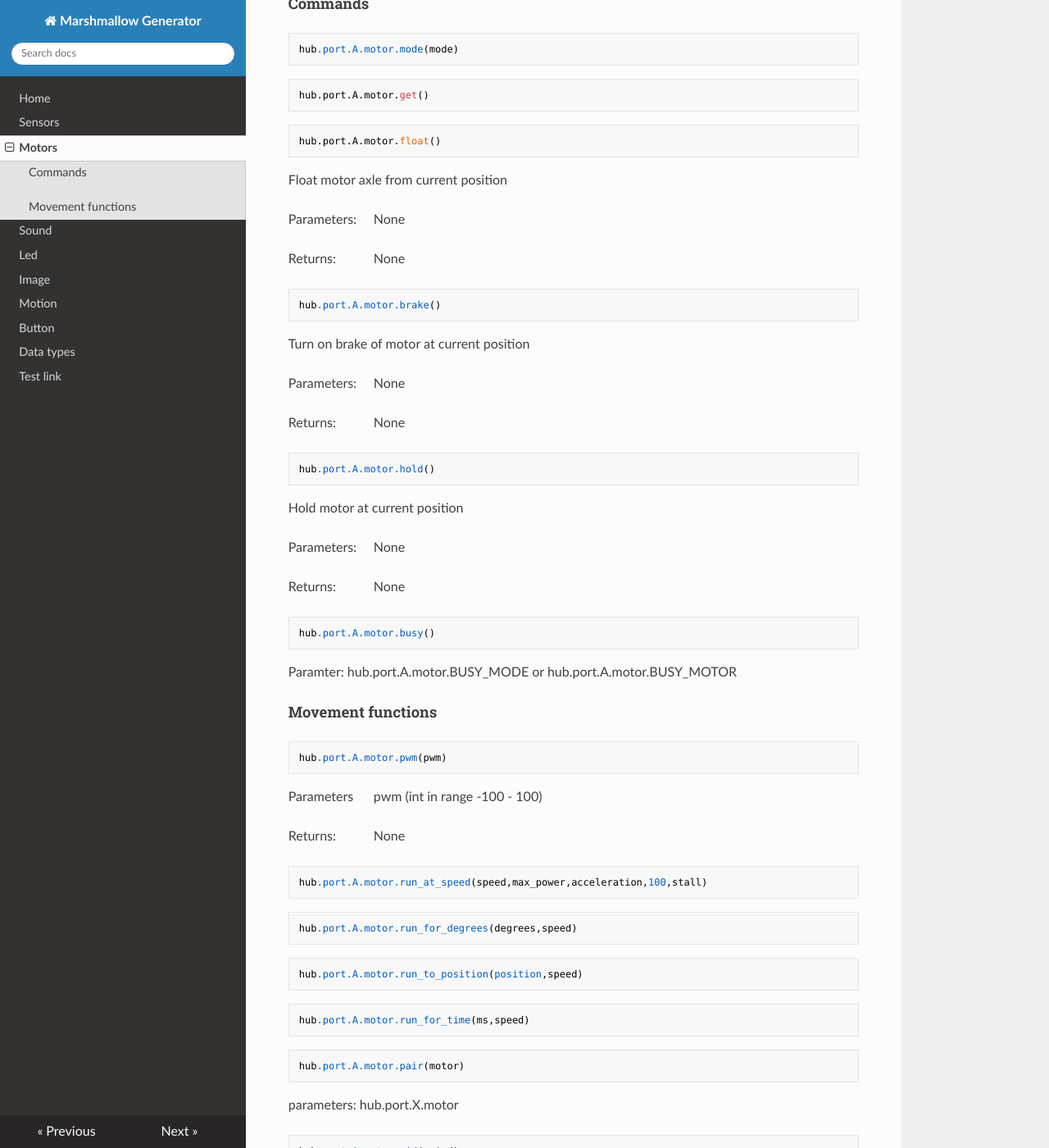
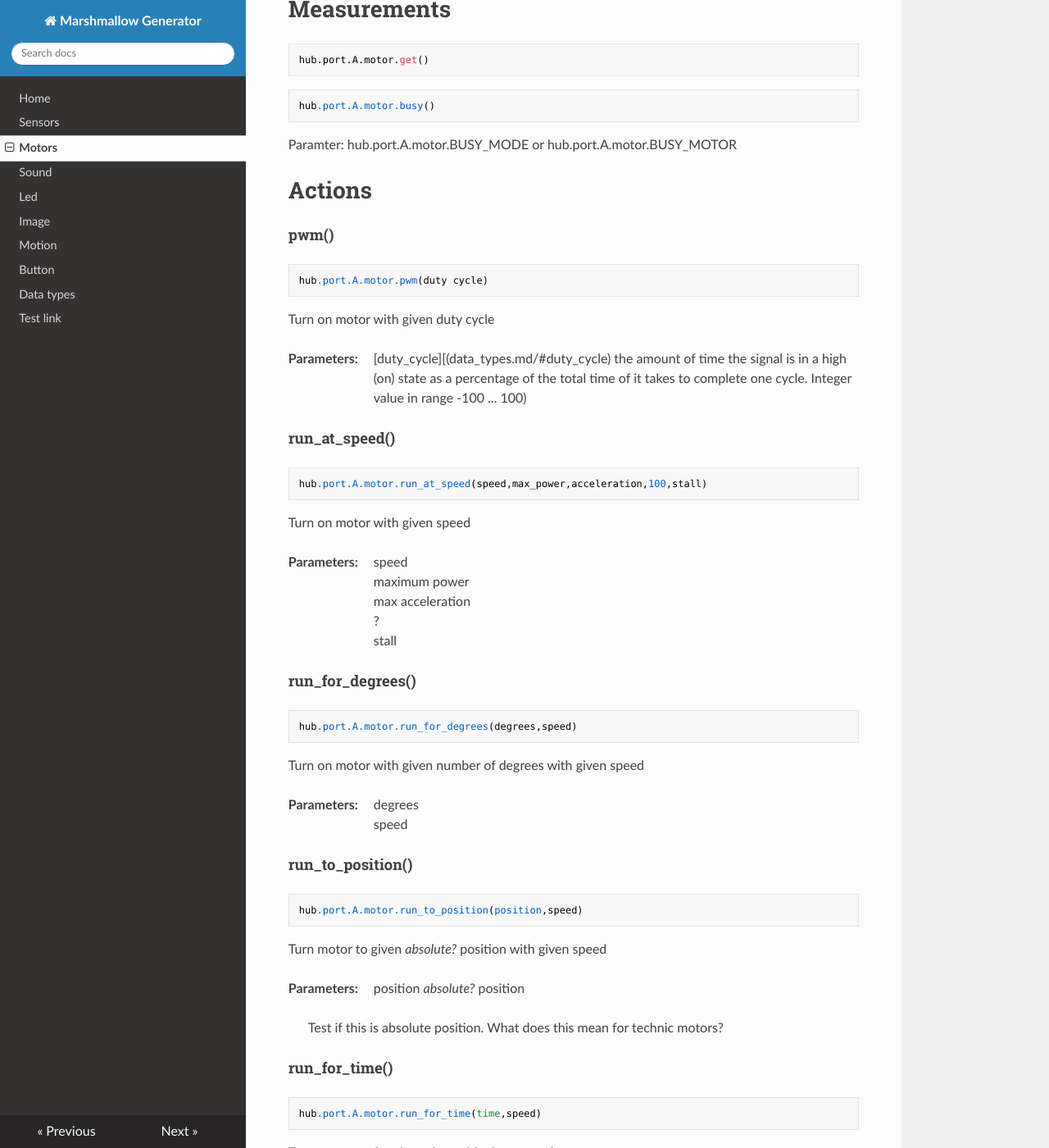
Before and after one commit to NStrijbosch/hub-module-notes, an MkDocs documentation site: the page built from docs/motors.md, in a window 1280 px wide and 1400 px high, scrolled down 546 px. Shown: the whole window at 82% size. Built offline with MkDocs 1.6.1, drawn with Linux system fonts in a browser that asks for light colours; nearby versions of some CDN libraries; some of the changed text lies outside the part shown.

Commit message:
Update motors.md

````diff
--- a/docs/motors.md
+++ b/docs/motors.md
@@ -40,94 +40,108 @@ hub.port.A.motor.STOP_BRAKE = 1
 hub.port.A.motor.STOP_HOLD = 2
 ```
 
-## Commands
-
-```
-hub.port.A.motor.mode(mode)
-```
+# Measurements
 
 ```
 hub.port.A.motor.get()
 ```
 
-
-
-```
-hub.port.A.motor.float()
-```
-Float motor axle from current position
-
-Parameters:
-
-* None
-
-Returns:
-
-* None
-
-```
-hub.port.A.motor.brake()
-```
-Turn on brake of motor at current position
-
-Parameters:
-
-* None
-
-Returns:
-
-* None
-
-```
-hub.port.A.motor.hold()
-```
-
-Hold motor at current position
-
-Parameters:
-
-* None
-
-Returns:
-
-* None
-
-##
 ```
 hub.port.A.motor.busy()
 ```
 Paramter:
 hub.port.A.motor.BUSY_MODE or hub.port.A.motor.BUSY_MOTOR
 
+# Actions
 
-## Movement functions
+## pwm()
 
 ```
-hub.port.A.motor.pwm(pwm)
+hub.port.A.motor.pwm(duty cycle)
 ```
-Parameters
 
-* pwm (int in range -100 - 100)
+Turn on motor with given duty cycle
 
-Returns:
+__Parameters:__
 
-* None
+*  [duty_cycle][(data_types.md/#duty_cycle) the amount of time the signal is in a high (on) state as a percentage of the total time of it takes to complete one cycle. Integer value in range -100 ... 100)
+
+## run_at_speed()
 
 ```
 hub.port.A.motor.run_at_speed(speed,max_power,acceleration,100,stall)
 ```
+Turn on motor with given speed
+
+__Parameters:__
+
+*  speed
+*  maximum power
+*  max acceleration
+*  ?
+*  stall
+
+## run_for_degrees()
 
 ```
 hub.port.A.motor.run_for_degrees(degrees,speed)
 ```
+Turn on motor with given number of degrees with given speed
+
+__Parameters:__
+
+*  degrees
+*  speed
+
+## run_to_position()
 
 ```
 hub.port.A.motor.run_to_position(position,speed)
 ```
 
+Turn motor to given _absolute?_ position with given speed
+
+__Parameters:__
+
+*  position _absolute?_ position
+
+> Test if this is absolute position. What does this mean for technic motors?
+
+## run_for_time()
+
 ```
-hub.port.A.motor.run_for_time(ms,speed)
+hub.port.A.motor.run_for_time(time,speed)
 ```
+Turn motor on for given time with given speed
+
+__Parameters:__
+
+*  time (ms)
+*  speed
+
+## float()
+```
+hub.port.A.motor.float()
+```
+Coast motor from current position
+
+## brake()
+
+```
+hub.port.A.motor.brake()
+```
+Brake at current position
+
+> test what this means with respect to hold at current position
+
+## Hold
+
+```
+hub.port.A.motor.hold()
+```
+Hold at motor current position
+
+# Settings
 
 ```
 hub.port.A.motor.pair(motor)
@@ -146,5 +160,6 @@ hub.port.A.motor.preset(hub.port.A.motor.FORMAT_X)
 hub.port.A.motor.default()
 ```
 
-<table>
-    <tr>
+```
+hub.port.A.motor.mode(mode)
+```
````
